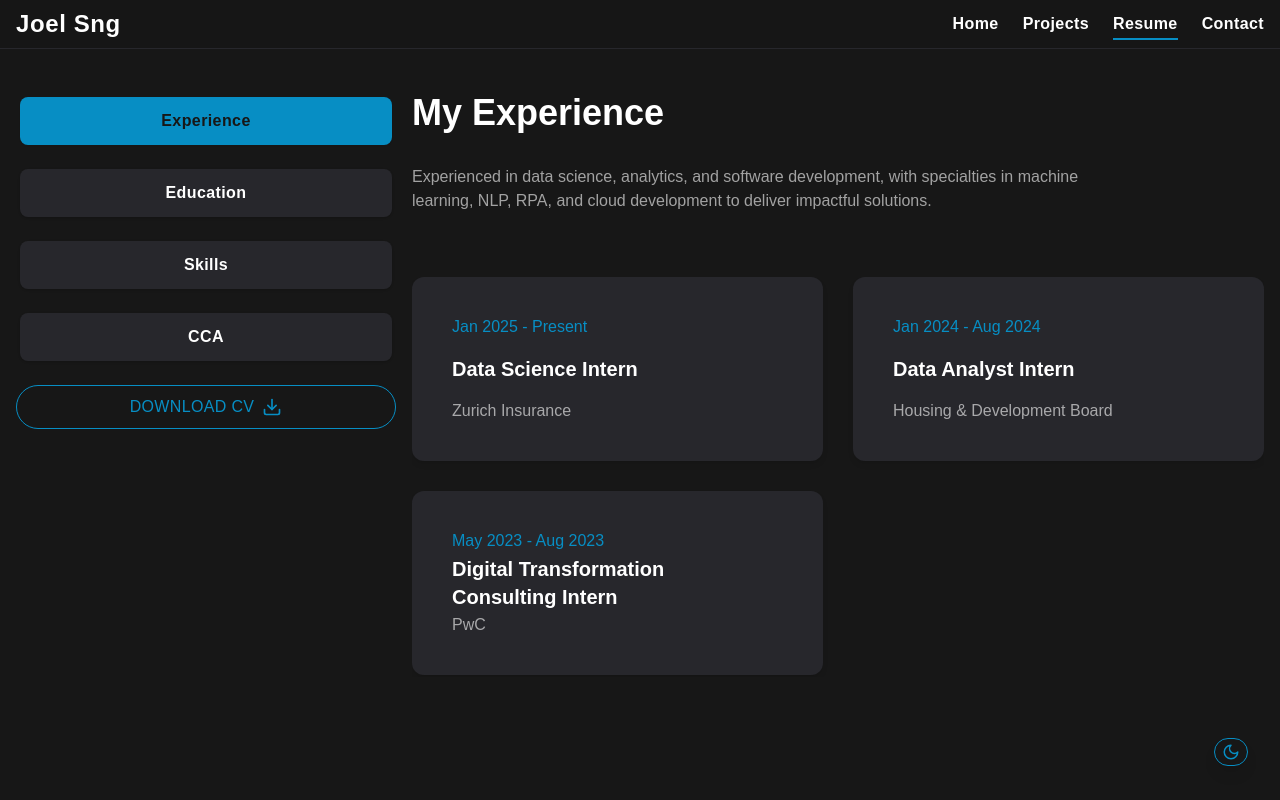
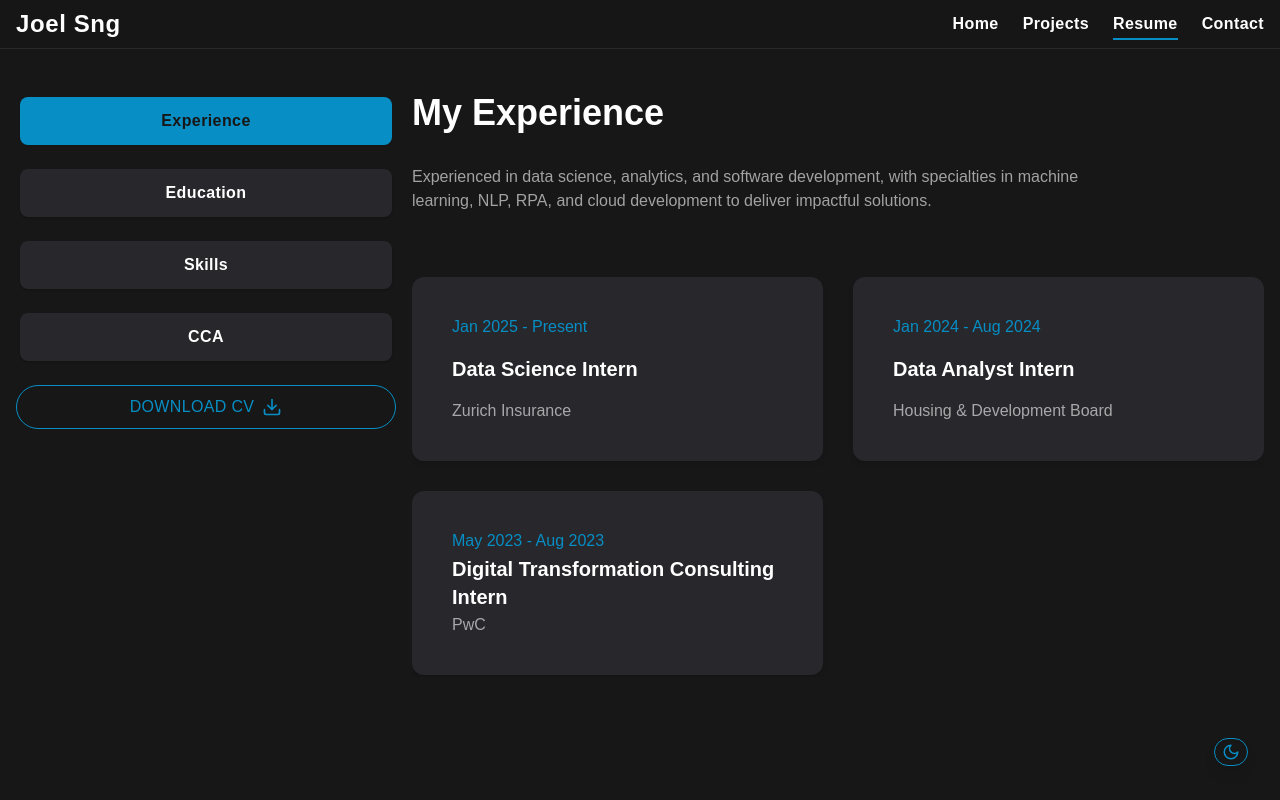
Before and after one commit to JoelSngZhenWei/portfolio_joel, a Next.js app in the folder portfolio_joel_1/: page /resume in a window 1280 px wide. Built offline with nearby package versions, Linux system fonts and the light colour scheme.

Commit message:
changes to resume page

```diff
--- a/portfolio_joel_1/components/ResumeCCA.tsx
+++ b/portfolio_joel_1/components/ResumeCCA.tsx
@@ -37,7 +37,7 @@ export default function ResumeCCA() {
             return (
               <li key={index} className='bg-secondary h-[120px] py-4 px-6 lg:h-[184px] lg:py-6 lg:px-10 rounded-xl flex flex-col justify-center items-center lg:items-start shadow-md'>
                 <span className='text-accent text-sm lg:text-base'>{item.duration}</span>
-                <div className='flex w-full items-center max-w-[290px] min-h-[30px] lg:min-h-[60px] justify-center lg:justify-normal'>
+                <div className='flex w-full items-center max-w-[350px] min-h-[30px] lg:min-h-[60px] justify-center lg:justify-normal'>
                   <h3 className='text-base lg:text-xl  font-bold'>{item.position}</h3>
                 </div>
                 <div className='flex items-center gap-3'>
--- a/portfolio_joel_1/components/ResumeEducation.tsx
+++ b/portfolio_joel_1/components/ResumeEducation.tsx
@@ -40,7 +40,7 @@ export default function ResumeEducation() {
             return (
               <li key={index} className='bg-secondary h-[120px] py-4 px-6 lg:h-[184px] lg:py-6 lg:px-10 rounded-xl flex flex-col justify-center items-center lg:items-start shadow-md'>
                 <span className='text-accent text-sm lg:text-base'>{item.duration}</span>
-                <div className='flex w-full items-center max-w-[290px] min-h-[30px] lg:min-h-[60px] justify-center lg:justify-normal'>
+                <div className='flex w-full items-center max-w-[350px] min-h-[30px] lg:min-h-[60px] justify-center lg:justify-normal'>
                   <h3 className='text-base lg:text-xl  font-bold'>{item.degree}</h3>
                 </div>
                 <div className='flex items-center gap-3'>
--- a/portfolio_joel_1/components/ResumeExperience.tsx
+++ b/portfolio_joel_1/components/ResumeExperience.tsx
@@ -38,7 +38,7 @@ export default function ResumeExperience(){
               return (
                 <li key={index} className='bg-secondary h-[120px] py-4 px-6 lg:h-[184px] lg:py-6 lg:px-10 rounded-xl flex flex-col justify-center items-center lg:items-start shadow-md'>
                   <span className='text-accent text-sm lg:text-base'>{item.duration}</span>
-                  <div className='flex w-full items-center max-w-[290px] min-h-[30px] lg:min-h-[60px] justify-center lg:justify-normal'>
+                  <div className='flex w-full items-center max-w-[350px] min-h-[30px] lg:min-h-[60px] justify-center lg:justify-normal'>
                     <h3 className='text-base lg:text-xl  font-bold'>{item.position}</h3>
                   </div>
                   <div className='flex items-center gap-3'>
```
